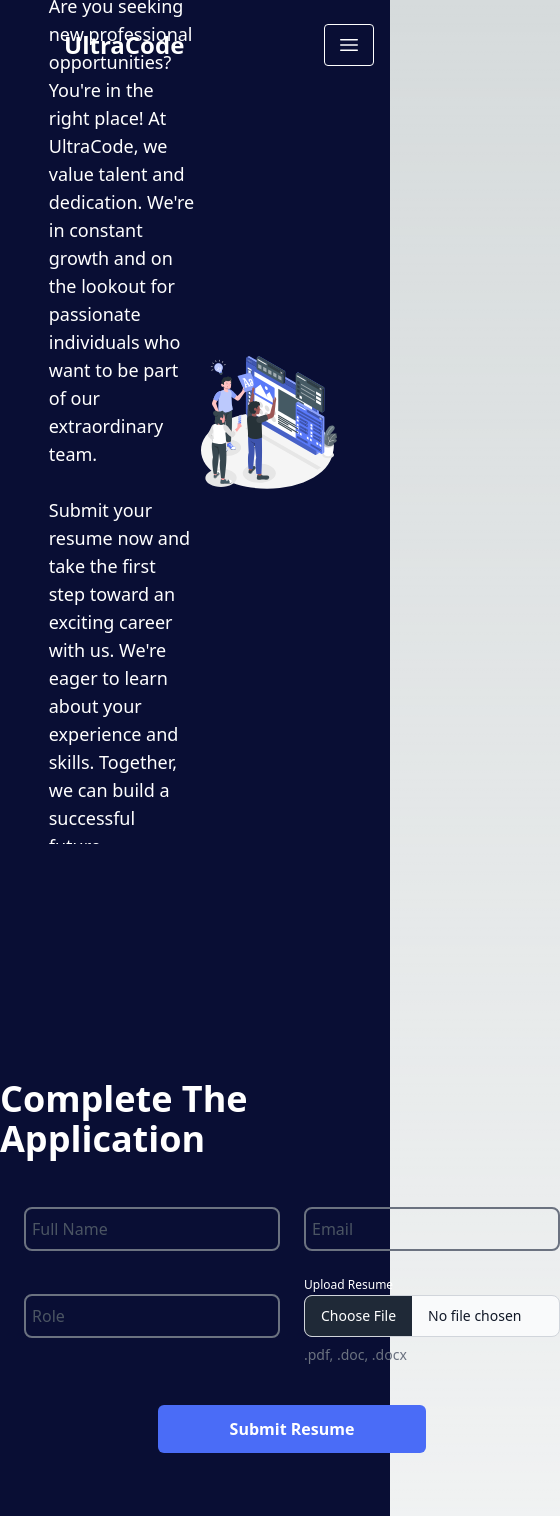
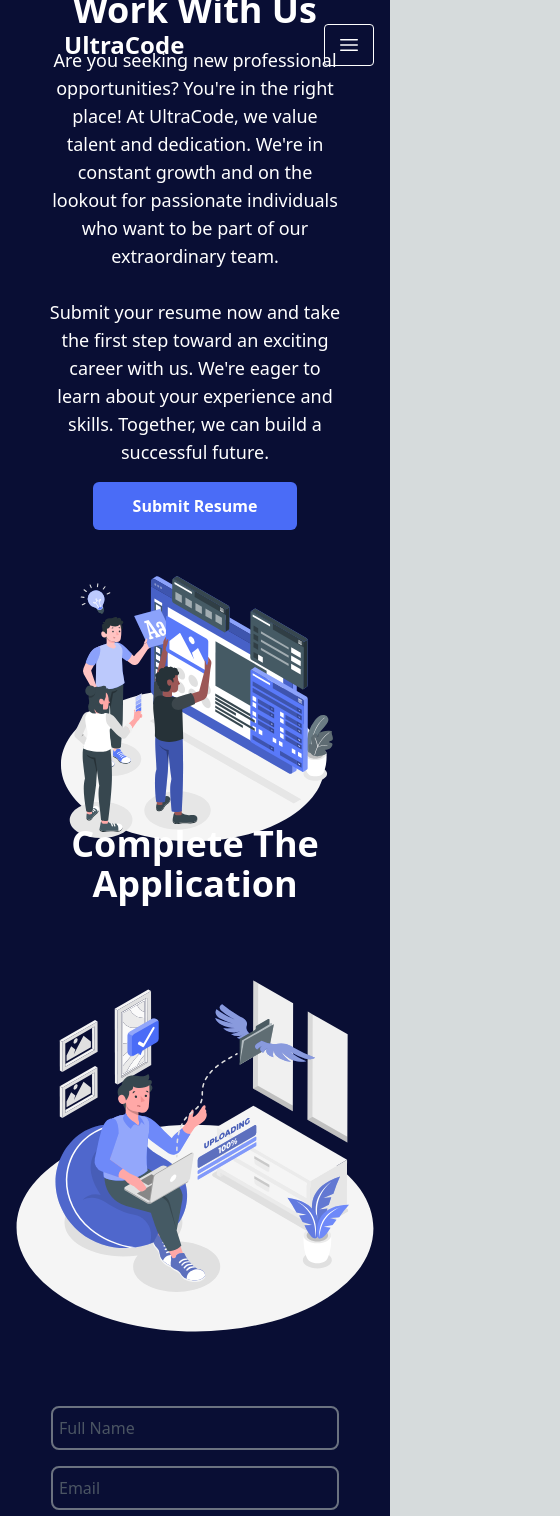
Before and after one commit to UltraCode-Solutions/UltraCode-Landing-Page, a Next.js app: page /work-with-us in a window 390 px wide. Shown: the top 1516 px of the page, 560 px wide, since content can reach past the window. Built offline with nearby package versions, Linux system fonts and the light colour scheme.

Commit message:
feat: Responsive Design 'Work with us' sections

```diff
--- a/components/FormWorkWithUs/FormWork.jsx
+++ b/components/FormWorkWithUs/FormWork.jsx
@@ -53,13 +53,13 @@
   return (
     <section
       id="form-work"
-      className="bg-[#090E34] w-full h-screen flex flex-col items-center justify-center"
+      className="bg-[#090E34] w-full h-screen flex flex-col items-center justify-center pt-12"
     >
-      <h2 className="text-4xl text-white capitalize font-bold mb-12">Complete the application</h2>
-      <div className="w-full flex flex-row items-center justify-center gap-16">
-        <Image src={sendImage} width={100} height={100} className='w-4/12' alt="form-image" priority={true}/>
-        <form onSubmit={handleFormSubmit} className="flex flex-col gap-4 justify-center items-center">
-          <div className="flex justify-center items-center gap-6">
+      <h2 className="text-4xl text-white capitalize font-bold mb-12 text-center">Complete the application</h2>
+      <div className="w-full flex flex-row items-center justify-center gap-16 max-md:flex-col">
+        <Image src={sendImage} width={100} height={100} className='w-4/12 max-lg:w-6/12 max-sm:w-full' alt="form-image" priority={true}/>
+        <form onSubmit={handleFormSubmit} className="flex flex-col gap-4 justify-center items-center max-lg:gap-2">
+          <div className="flex justify-center items-center gap-6 max-lg:flex-col max-lg:gap-4">
             <div className={`relative ${name.focused ? 'peer-focus:border-white peer-focus:border-3' : ''}`}>
               <input
                 type="text"
@@ -68,7 +68,7 @@
                 onChange={(e) => setName({ ...name, value: e.target.value })}
                 onFocus={() => handleFocus(name)}
                 onBlur={() => handleBlur(name)}
-                className="w-64 bg-transparent border-2 py-2 px-2 focus:outline-none peer rounded-lg"
+                className="w-64 bg-transparent border-2 py-2 px-2 focus:outline-none peer rounded-lg max-md:w-72"
                 autoComplete="off"
                 required
               />
@@ -89,7 +89,7 @@
                 onChange={(e) => setEmail({ ...email, value: e.target.value })}
                 onFocus={() => handleFocus(email)}
                 onBlur={() => handleBlur(email)}
-                className="w-64 bg-transparent border-2 py-2 px-2 focus:outline-none peer rounded-lg"
+                className="w-64 bg-transparent border-2 py-2 px-2 focus:outline-none peer rounded-lg max-md:w-72"
                 autoComplete="off"
                 required
               />
@@ -103,7 +103,7 @@
               </label>
             </div>
           </div>
-          <div className="flex justify-center items-center gap-6">
+          <div className="flex justify-center items-center gap-6 max-lg:flex-col max-lg:gap-4">
             <div className={`relative ${role.focused ? 'peer-focus:border-white peer-focus:border-3' : ''}`}>
               <input
                 type="text"
@@ -112,7 +112,7 @@
                 onChange={(e) => setRole({ ...role, value: e.target.value })}
                 onFocus={() => handleFocus(role)}
                 onBlur={() => handleBlur(role)}
-                className="w-64 bg-transparent border-2 py-2 px-2 focus:outline-none peer rounded-lg"
+                className="w-64 bg-transparent border-2 py-2 px-2 focus:outline-none peer rounded-lg max-md:w-72"
                 autoComplete="off"
                 required
               />
@@ -129,10 +129,10 @@
               <div>
                 <Label htmlFor="file-upload-helper-text" value="Upload Resume" className="text-white text-xs font-medium" />
               </div>
-              <FileInput id="file-upload-helper-text" helperText=".pdf, .doc, .docx" accept=".pdf,.doc,.docx" required />
+              <FileInput id="file-upload-helper-text" helperText=".pdf, .doc, .docx" accept=".pdf,.doc,.docx" className="max-md:w-72" required />
             </div>
           </div>
-          <button type="submit" className="w-1/2 rounded-md bg-[#4A6CF7] py-3 px-10 mt-6 text-base capitalize font-semibold  text-white duration-300 ease-in-out hover:bg-blue-500/60">
+          <button type="submit" className="w-1/2 max-lg:w-full rounded-md bg-[#4A6CF7] py-3 px-10 mt-6 text-base capitalize font-semibold  text-white duration-300 ease-in-out hover:bg-blue-500/60">
             Submit Resume
           </button>
         </form>
--- a/components/HeroWorkWithUs/HeroWork.jsx
+++ b/components/HeroWorkWithUs/HeroWork.jsx
@@ -4,8 +4,8 @@
 const HeroWork = () => {
   return (
     <section className="w-full h-screen bg-[#090E34] flex justify-center items-center">
-      <div className='w-9/12 flex flex-row justify-between items-center'>
-        <div className='w-full flex flex-col justify-center items-start gap-4'>
+      <div className='w-9/12 flex flex-row justify-between items-center max-lg:flex-col gap-8'>
+        <div className='w-full flex flex-col justify-center items-start text-start gap-4 max-lg:text-center max-lg:items-center'>
           <h1 className="text-4xl text-white capitalize font-bold">Work with us</h1>
           <p className="text-lg text-white">
             Are you seeking new professional opportunities? You're in the right place! At UltraCode, we value talent and dedication. We're in constant growth and on the lookout for passionate individuals who want to be part of our extraordinary team.
@@ -16,7 +16,7 @@
             Submit Resume
           </Link>
         </div>
-        <Image src={teamImage} width={100} height={100} className='w-6/12' alt='hero-image' priority={true}/>
+        <Image src={teamImage} width={100} height={100} className='w-6/12 max-lg:w-10/12 max-md:12/12 max-sm:w-full' alt='hero-image' priority={true}/>
       </div>
     </section>
   )
--- a/pages/work-with-us/index.js
+++ b/pages/work-with-us/index.js
@@ -4,7 +4,7 @@
 import FormWork from "@/components/FormWorkWithUs/FormWork";
 
 export default function WorkWithUs() {
-  return <div className="flex min-h-screen flex-col bg-[#ffffff]">
+  return <div className="flex flex-col bg-[#090E34] m-0 p-0">
     <Navbar/>
     <HeroWork/>
     <FormWork/>
--- a/styles/globals.css
+++ b/styles/globals.css
@@ -7,7 +7,9 @@
    --background-start-rgb: 214, 219, 220;
    --background-end-rgb: 255, 255, 255;
 }
-
+html {
+   scroll-behavior: smooth;
+}
 @media (prefers-color-scheme: dark) {
    :root {
       --foreground-rgb: 255, 255, 255;
```
